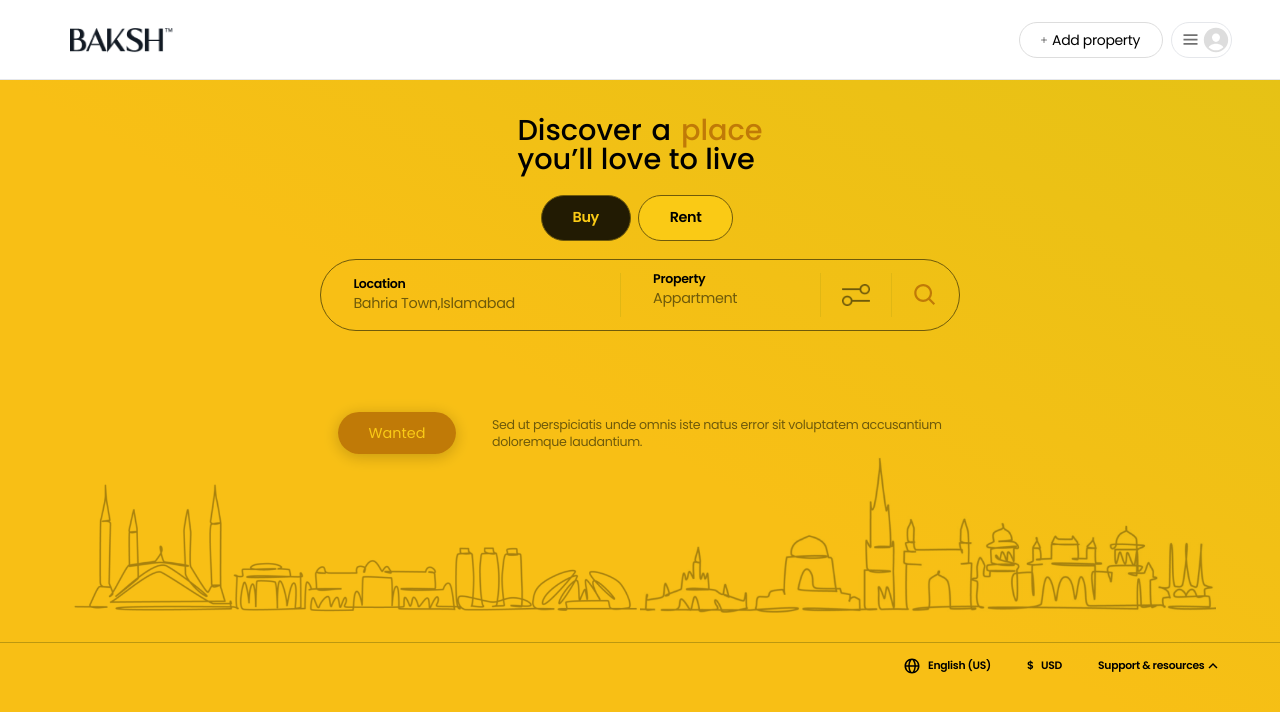
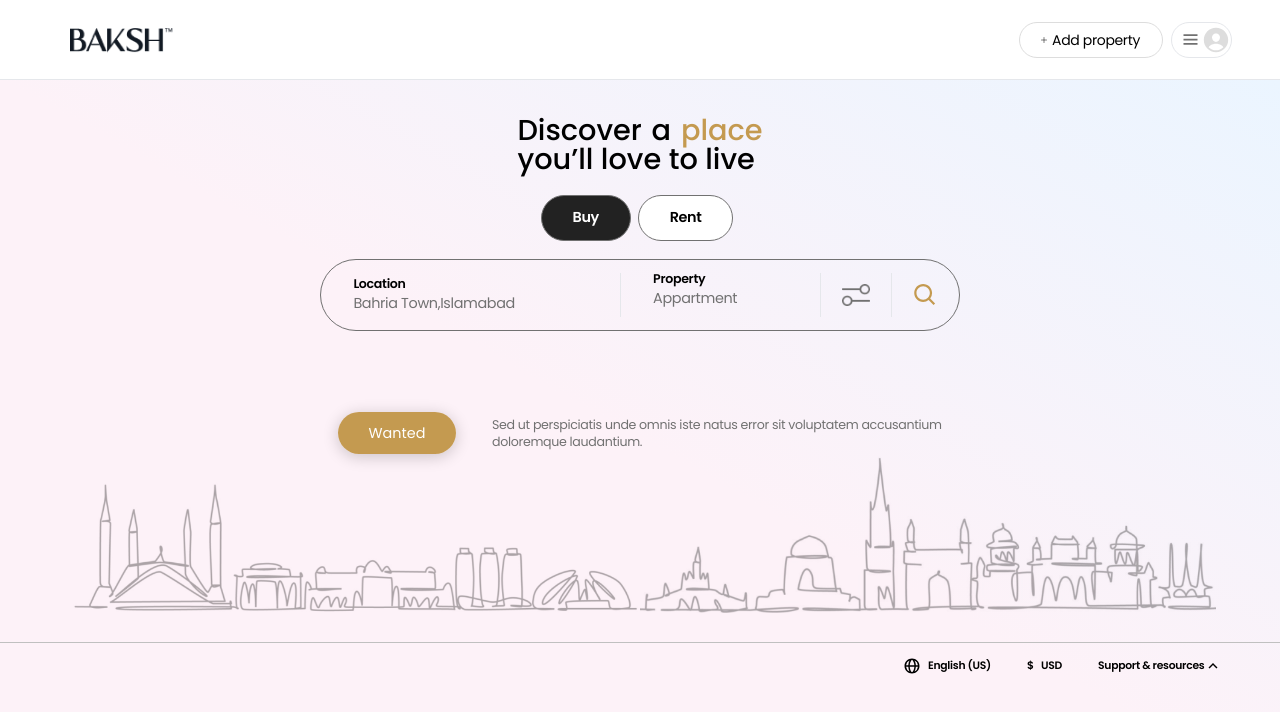
Before and after one commit to MuhammadKhan3/Airnub, a React (Create React App) app: page / in a window 1280 px wide. Shown: the top 712 px of the page. Built offline with nearby package versions, Linux system fonts and the light colour scheme; what tailwind-gradient-mask-image would draw is missing.

Commit message:
push orignSDFasdfkljj8asdkfjkkadlskfj

```diff
--- a/src/App.js
+++ b/src/App.js
@@ -5,7 +5,7 @@
 function App() {
   return (
     // h-[90vh]
-  <div className='w-full h-[100%] bg-yellow-300   '>
+  <div className='w-full h-[100%] '>
     <Home/>
   </div>
 
```
